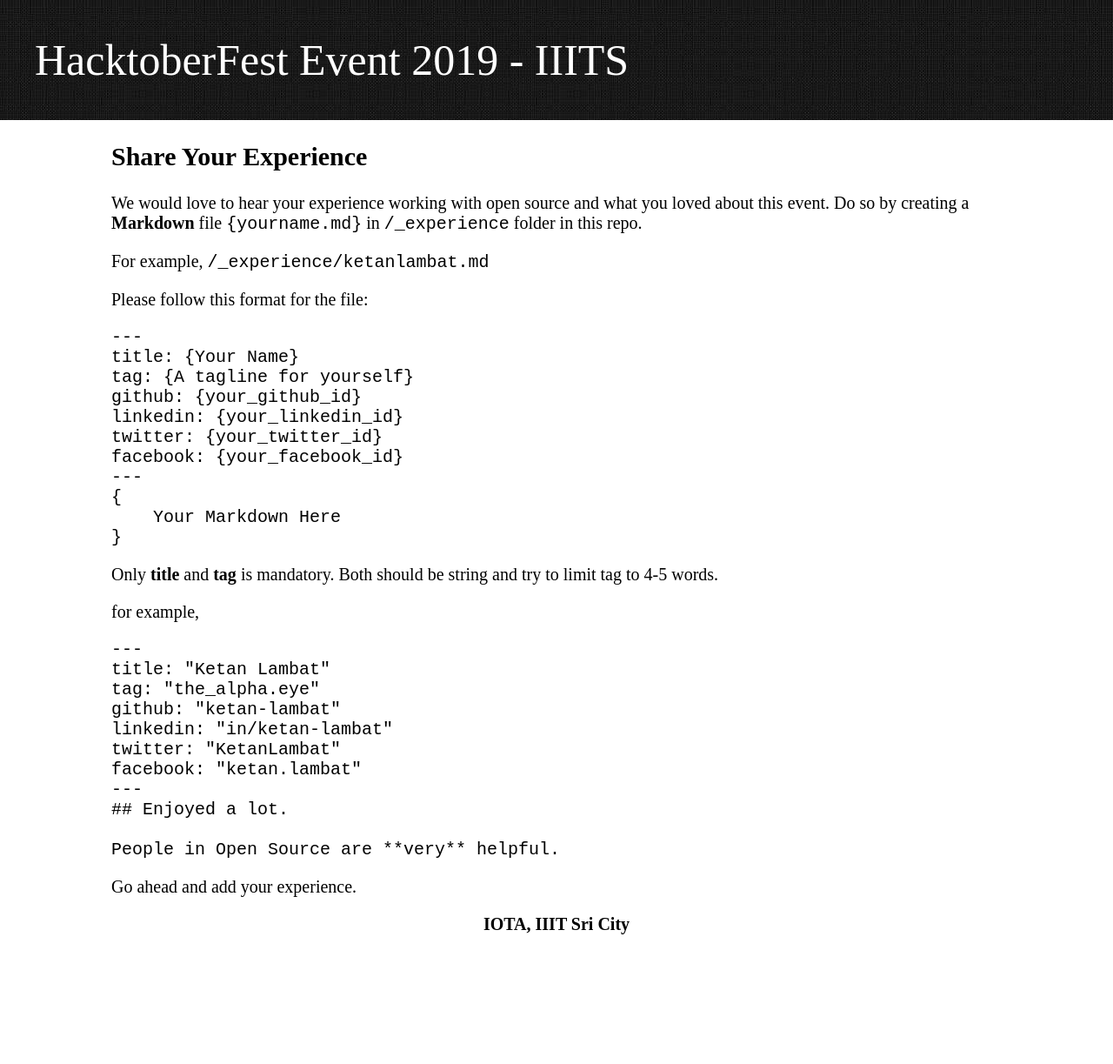
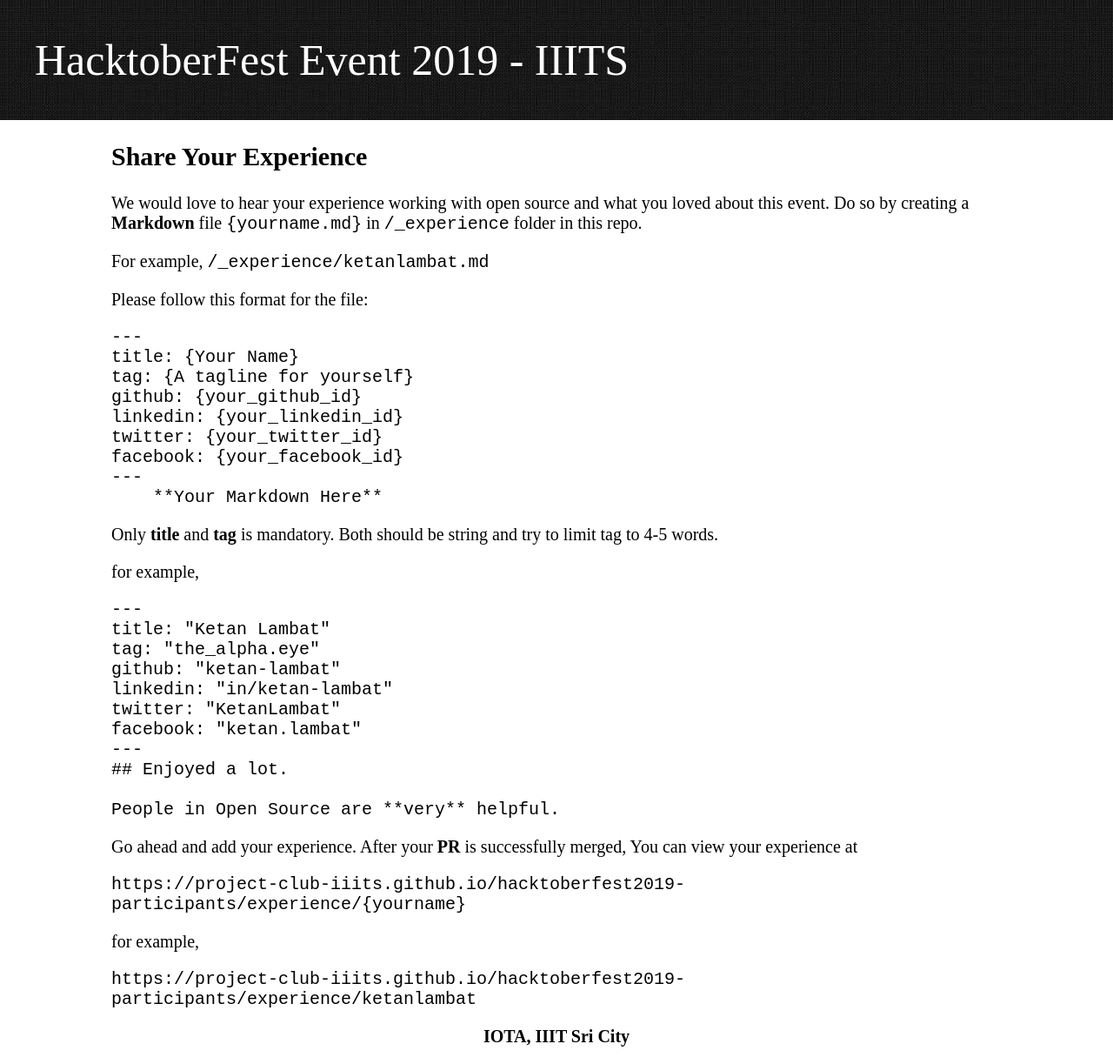
Before and after one commit to Project-Club-IIITS/hacktoberfest2019-participants, a Jekyll site: the page built from experience.md, in a window 1280 px wide. Shown: the whole page at 87% size. Built offline with Jekyll 4.4.1, drawn with Linux system fonts in a browser that asks for light colours; before the commit the page ends 1094 px from its top, so only the background shows below that.

Commit message:
sorted everything

````diff
--- a/_config.yml
+++ b/_config.yml
@@ -26,3 +26,10 @@
 plugins:
   - jemoji
   - rouge
+
+markdown: kramdown
+highlighter: rouge
+
+kramdown:
+  syntax_highlighter: rouge
+  fenced_code_blocks: true
--- a/experience.md
+++ b/experience.md
@@ -11,7 +11,7 @@
 
 Please follow this format for the file:
 
-```html
+```md
 ---
 title: {Your Name}
 tag: {A tagline for yourself}
@@ -20,16 +20,14 @@
 twitter: {your_twitter_id}
 facebook: {your_facebook_id}
 ---
-{
-    Your Markdown Here
-}
+    **Your Markdown Here**
 ```
 
 Only **title** and **tag** is mandatory. Both should be string and try to limit tag to 4-5 words.
 
 for example,
 
-```html
+```md
 ---
 title: "Ketan Lambat"
 tag: "the_alpha.eye"
@@ -43,6 +41,12 @@
 People in Open Source are **very** helpful.
 ```
 
-Go ahead and add your experience.
+Go ahead and add your experience. After your **PR** is successfully merged, You can view your experience at
+
+`https://project-club-iiits.github.io/hacktoberfest2019-participants/experience/{yourname}`
+
+for example,
+
+`https://project-club-iiits.github.io/hacktoberfest2019-participants/experience/ketanlambat`
 
 **<center>IOTA, IIIT Sri City</center>**
````
Also changed, not shown: 404.md (+1 -5 lines), _experience/ketanlambat.md (+3 -3 lines), README.md.
